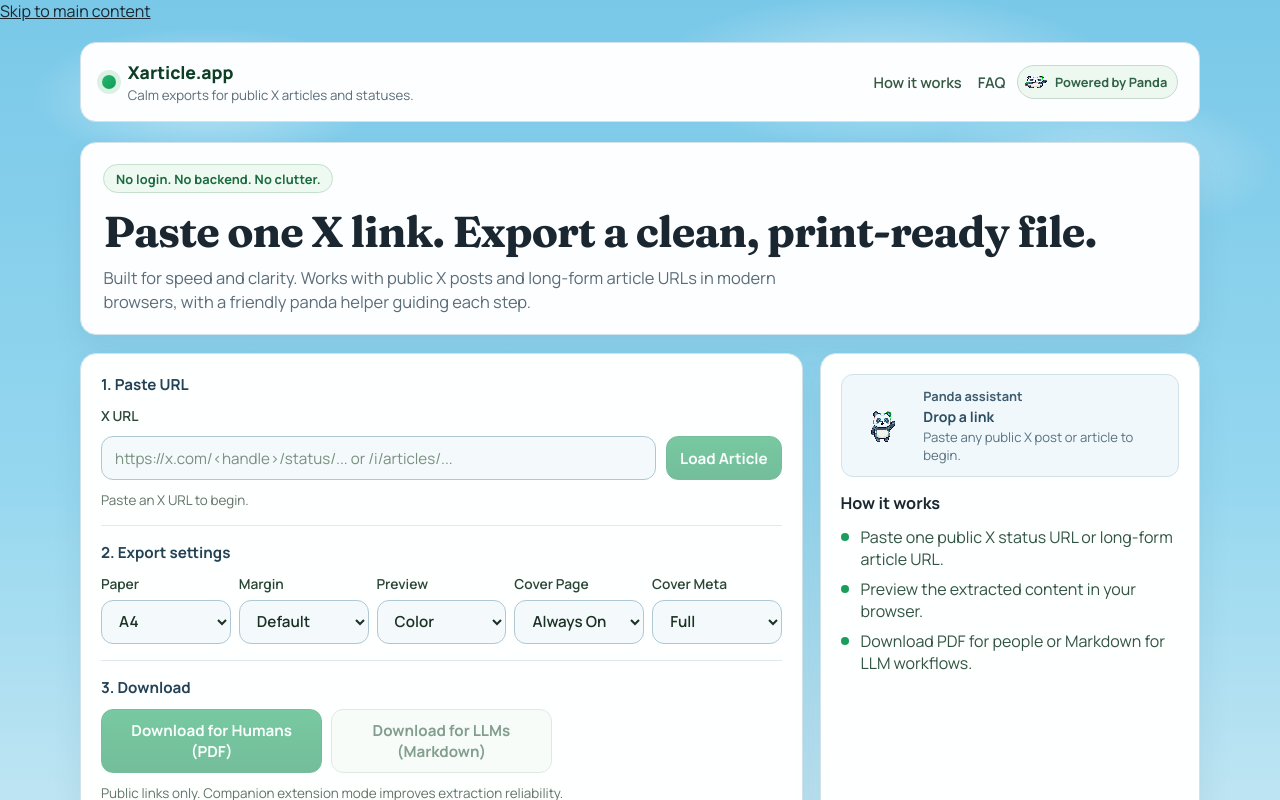
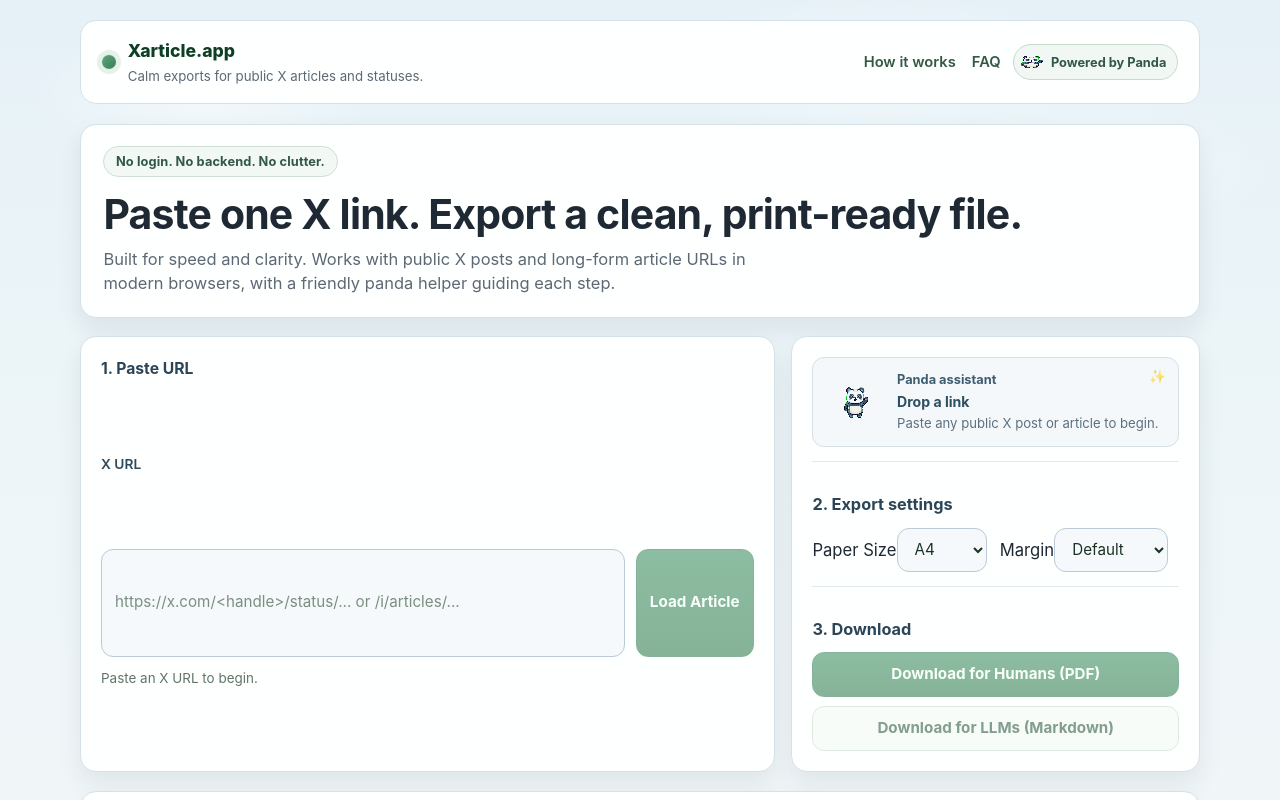
Before and after one commit to SmitMachhi/Xarticle, a React (Vite) app: page / in a window 1280 px wide. Shown: the top 800 px of the page. Built offline with nearby package versions, Linux system fonts and the light colour scheme; what pdfmake would draw is missing.

Commit message:
panda got serious

```diff
--- a/src/App.tsx
+++ b/src/App.tsx
@@ -8,7 +8,7 @@ import { extractArticleFromUrl } from './lib/extractArticle'
 import { downloadArticleMarkdown } from './lib/markdownExport'
 import { downloadArticlePdf } from './lib/pdfExport'
 import { classifyInputUrl } from './lib/xUrl'
-import type { CoverMetaStyle, CoverPageMode, ExtractedArticle, MarginPreset, PaperSize, ThemeMode } from './types/article'
+import type { ExtractedArticle, MarginPreset, PaperSize } from './types/article'
 
 const APP_NAME = 'Xarticle.app'
 const APP_TAGLINE = 'Calm exports for public X articles and statuses.'
@@ -41,9 +41,6 @@ function App() {
   const [urlInput, setUrlInput] = useState('')
   const [paperSize, setPaperSize] = useState<PaperSize>('A4')
   const [marginPreset, setMarginPreset] = useState<MarginPreset>('default')
-  const [previewTheme, setPreviewTheme] = useState<ThemeMode>('color')
-  const [coverPageMode, setCoverPageMode] = useState<CoverPageMode>('always')
-  const [coverMetaStyle, setCoverMetaStyle] = useState<CoverMetaStyle>('full')
   const [article, setArticle] = useState<ExtractedArticle | null>(null)
   const [loading, setLoading] = useState(false)
   const [error, setError] = useState<string | null>(null)
@@ -106,7 +103,7 @@ function App() {
     }
   }
 
-  const downloadPdf = async (themeMode: ThemeMode) => {
+  const downloadPdf = async () => {
     if (!article) {
       return
     }
@@ -116,9 +113,9 @@ function App() {
       await downloadArticlePdf(article, {
         paperSize,
         marginPreset,
-        themeMode,
-        coverPageMode,
-        coverMetaStyle,
+        themeMode: 'color',
+        coverPageMode: 'always',
+        coverMetaStyle: 'full',
       })
     } catch (err) {
       const message = err instanceof Error ? err.message : 'PDF generation failed.'
@@ -197,12 +194,23 @@ function App() {
                 {urlClassification.reason}
               </p>
             </section>
+          </section>
+
+          <aside className="app-card helper-card export-panel">
+            <div className={`panda-guide ${loading ? 'is-loading' : ''}`} aria-live="polite">
+              <img src={mascotState.src} alt="Panda assistant" />
+              <div>
+                <p className="panda-guide-title">Panda assistant</p>
+                <p className="panda-guide-status">{mascotState.label}</p>
+                <p className="panda-guide-copy">{mascotState.copy}</p>
+              </div>
+            </div>
 
             <section className="section-block">
               <h2 className="section-title">2. Export settings</h2>
               <div className="option-grid">
                 <label>
-                  Paper
+                  Paper Size
                   <select value={paperSize} onChange={(event) => setPaperSize(event.target.value as PaperSize)}>
                     <option value="A4">A4</option>
                     <option value="LETTER">Letter</option>
@@ -216,62 +224,20 @@ function App() {
                     <option value="minimum">Minimum</option>
                   </select>
                 </label>
-
-                <label>
-                  Preview
-                  <select value={previewTheme} onChange={(event) => setPreviewTheme(event.target.value as ThemeMode)}>
-                    <option value="color">Color</option>
-                    <option value="bw">B/W</option>
-                  </select>
-                </label>
-
-                <label>
-                  Cover Page
-                  <select value={coverPageMode} onChange={(event) => setCoverPageMode(event.target.value as CoverPageMode)}>
-                    <option value="always">Always On</option>
-                    <option value="off">Off</option>
-                  </select>
-                </label>
-
-                <label>
-                  Cover Meta
-                  <select value={coverMetaStyle} onChange={(event) => setCoverMetaStyle(event.target.value as CoverMetaStyle)}>
-                    <option value="full">Full</option>
-                    <option value="minimal">Minimal</option>
-                  </select>
-                </label>
               </div>
             </section>
 
             <section className="section-block">
               <h2 className="section-title">3. Download</h2>
               <div className="button-row">
-                <button className="btn-primary" onClick={() => downloadPdf(previewTheme)} disabled={!canDownload}>
+                <button className="btn-primary" onClick={downloadPdf} disabled={!canDownload}>
                   {downloadState === 'pdf' ? 'Generating...' : 'Download for Humans (PDF)'}
                 </button>
                 <button className="btn-muted" onClick={downloadMarkdown} disabled={!canDownload}>
                   {downloadState === 'markdown' ? 'Generating...' : 'Download for LLMs (Markdown)'}
                 </button>
               </div>
-              <p className="helper-line">Public links only. Companion extension mode improves extraction reliability.</p>
             </section>
-          </section>
-
-          <aside className="app-card helper-card" id="how-it-works">
-            <div className="panda-guide" aria-live="polite">
-              <img src={mascotState.src} alt="Panda assistant" />
-              <div>
-                <p className="panda-guide-title">Panda assistant</p>
-                <p className="panda-guide-status">{mascotState.label}</p>
-                <p className="panda-guide-copy">{mascotState.copy}</p>
-              </div>
-            </div>
-            <h2>How it works</h2>
-            <ul className="how-list">
-              {HOW_IT_WORKS.map((step) => (
-                <li key={step}>{step}</li>
-              ))}
-            </ul>
           </aside>
         </section>
 
@@ -283,9 +249,9 @@ function App() {
               <section className="preview-wrap">
                 <ArticlePreview
                   article={article}
-                  themeMode={previewTheme}
-                  coverPageMode={coverPageMode}
-                  coverMetaStyle={coverMetaStyle}
+                  themeMode="color"
+                  coverPageMode="always"
+                  coverMetaStyle="full"
                 />
               </section>
             ) : (
@@ -307,12 +273,12 @@ function App() {
             </div>
           </article>
 
-          <article className="app-card info-card">
-            <h2>Why people use this</h2>
+          <article className="app-card info-card" id="how-it-works">
+            <h2>How it works</h2>
             <ul className="how-list">
-              <li>No account setup.</li>
-              <li>Works fully client-side in browser.</li>
-              <li>Keeps selectable text for print and LLM workflows.</li>
+              {HOW_IT_WORKS.map((step) => (
+                <li key={step}>{step}</li>
+              ))}
             </ul>
           </article>
         </section>
--- a/src/index.css
+++ b/src/index.css
@@ -1,29 +1,58 @@
-@import url('https://fonts.googleapis.com/css2?family=Fraunces:opsz,wght@9..144,600;9..144,700&family=Manrope:wght@400;500;600;700;800&display=swap');
-
 :root {
-  --bg: #eaf3f7;
-  --sky-top: #79c8e8;
-  --sky-bottom: #95d7ef;
-  --cloud: #f3faff;
-  --meadow-light: #cbea84;
-  --meadow-mid: #99cb61;
+  --bg: #f4f7f8;
+  --sky-top: #e6f1f7;
+  --sky-bottom: #edf5f8;
+  --cloud: #ffffff;
+  --meadow-light: #d7e7b3;
+  --meadow-mid: #c6da9f;
   --surface: #ffffff;
-  --surface-soft: #f4f9fc;
-  --text: #1a2730;
-  --muted: #5a6c78;
-  --line: #d2e2ea;
-  --line-strong: #afc8d5;
-  --green: #0f9b58;
-  --green-strong: #0f7846;
-  --green-soft: #e8f8ef;
+  --surface-soft: #f6f9fb;
+  --text: #1f2933;
+  --muted: #5c6975;
+  --line: #d6e0e7;
+  --line-strong: #bacad6;
+  --green: #2e7d4f;
+  --green-strong: #24623f;
+  --green-soft: #eef7f1;
   --danger-bg: #fff0f2;
   --danger-line: #f0c5cc;
   --danger-text: #9f2f42;
-  --shadow: 0 16px 30px rgba(44, 89, 112, 0.09);
+  --shadow: 0 12px 24px rgba(31, 41, 51, 0.08);
   --radius: 16px;
-  --font-body: 'Manrope', 'Segoe UI', sans-serif;
-  --font-display: 'Fraunces', Georgia, serif;
+  --font-body: -apple-system, BlinkMacSystemFont, 'SF Pro Text', 'Helvetica Neue', Arial, sans-serif;
+  --font-display: -apple-system, BlinkMacSystemFont, 'SF Pro Display', 'Helvetica Neue', Arial, sans-serif;
   --control-height: 44px;
+}
+
+@keyframes quick-rise {
+  from {
+    opacity: 0;
+    transform: translateY(8px);
+  }
+  to {
+    opacity: 1;
+    transform: translateY(0);
+  }
+}
+
+@keyframes pulse-dot {
+  0%,
+  100% {
+    transform: scale(1);
+  }
+  50% {
+    transform: scale(1.08);
+  }
+}
+
+@keyframes panda-bob {
+  0%,
+  100% {
+    transform: translateY(0);
+  }
+  50% {
+    transform: translateY(-3px);
+  }
 }
 
 *,
@@ -44,6 +73,8 @@ body {
   background: linear-gradient(180deg, var(--sky-top) 0%, var(--sky-bottom) 34%, var(--bg) 82%);
   color: var(--text);
   font-family: var(--font-body);
+  font-size: clamp(16px, 0.92rem + 0.15vw, 17px);
+  line-height: 1.5;
 }
 
 a {
@@ -71,9 +102,9 @@ select {
   z-index: 0;
   pointer-events: none;
   background:
-    radial-gradient(14rem 5.5rem at 16% 20%, rgba(243, 250, 255, 0.52) 0%, transparent 78%),
-    radial-gradient(18rem 6.2rem at 69% 15%, rgba(243, 250, 255, 0.48) 0%, transparent 79%),
-    radial-gradient(14rem 5.6rem at 86% 34%, rgba(243, 250, 255, 0.42) 0%, transparent 79%);
+    radial-gradient(14rem 5.5rem at 16% 20%, rgba(255, 255, 255, 0.5) 0%, transparent 78%),
+    radial-gradient(18rem 6.2rem at 69% 15%, rgba(255, 255, 255, 0.44) 0%, transparent 79%),
+    radial-gradient(14rem 5.6rem at 86% 34%, rgba(255, 255, 255, 0.39) 0%, transparent 79%);
 }
 
 .site-shell::after {
@@ -84,10 +115,10 @@ select {
   z-index: 0;
   pointer-events: none;
   background:
-    radial-gradient(7rem 2.2rem at 12% 78%, #cce58f 0%, transparent 74%),
-    radial-gradient(6rem 2rem at 33% 84%, #cce58f 0%, transparent 75%),
-    radial-gradient(7rem 2.2rem at 61% 77%, #cce58f 0%, transparent 74%),
-    radial-gradient(6rem 2rem at 84% 83%, #cce58f 0%, transparent 75%),
+    radial-gradient(7rem 2.2rem at 12% 78%, #d5e7b2 0%, transparent 74%),
+    radial-gradient(6rem 2rem at 33% 84%, #d5e7b2 0%, transparent 75%),
+    radial-gradient(7rem 2.2rem at 61% 77%, #d5e7b2 0%, transparent 74%),
+    radial-gradient(6rem 2rem at 84% 83%, #d5e7b2 0%, transparent 75%),
     linear-gradient(180deg, var(--meadow-light) 0%, var(--meadow-mid) 100%);
 }
 
@@ -97,13 +128,14 @@ select {
   padding: 1.05rem 1.3rem;
   border: 1px solid var(--line);
   border-radius: var(--radius);
-  background: color-mix(in srgb, var(--surface) 93%, #e8f4fa 7%);
+  background: color-mix(in srgb, var(--surface) 96%, #edf3f6 4%);
   display: flex;
   align-items: center;
   justify-content: space-between;
   gap: 1rem;
   position: relative;
   z-index: 2;
+  animation: quick-rise 180ms ease-out both;
 }
 
 .brand-block {
@@ -116,8 +148,9 @@ select {
   width: 14px;
   height: 14px;
   border-radius: 999px;
-  background: linear-gradient(135deg, #26b76d 0%, #0f9b58 100%);
-  box-shadow: 0 0 0 5px #daf1e3;
+  background: linear-gradient(135deg, #5fa67f 0%, #387d57 100%);
+  box-shadow: 0 0 0 5px #e6f1ea;
+  animation: pulse-dot 1.1s ease-in-out infinite;
 }
 
 .brand-name {
@@ -162,9 +195,9 @@ select {
   gap: 0.45rem;
   border: 1px solid #c5dbce;
   border-radius: 999px;
-  background: #edf8f1;
-  padding: 0.28rem 0.62rem 0.28rem 0.34rem;
-  color: #2f6145;
+  background: #f1f7f3;
+  padding: 0.32rem 0.68rem 0.32rem 0.38rem;
+  color: #315846;
   font-size: 0.8rem;
   font-weight: 700;
 }
@@ -187,8 +220,9 @@ select {
   padding: 1.3rem 1.4rem;
   border: 1px solid var(--line);
   border-radius: var(--radius);
-  background: color-mix(in srgb, var(--surface) 92%, #ecf7fc 8%);
+  background: color-mix(in srgb, var(--surface) 96%, #eff4f7 4%);
   box-shadow: var(--shadow);
+  animation: quick-rise 210ms ease-out both;
 }
 
 .hero-kicker {
@@ -196,9 +230,9 @@ select {
   display: inline-block;
   padding: 0.3rem 0.72rem;
   border-radius: 999px;
-  border: 1px solid #c6dfcc;
-  background: #edf9f1;
-  color: #1a6a3f;
+  border: 1px solid #d0ded4;
+  background: #f2f8f4;
+  color: #315846;
   font-size: 0.8rem;
   font-weight: 700;
   letter-spacing: 0.01em;
@@ -207,9 +241,10 @@ select {
 .hero-title {
   margin: 0.9rem 0 0;
   font-family: var(--font-display);
-  font-size: clamp(2rem, 4vw, 2.7rem);
-  line-height: 1.1;
+  font-size: clamp(2rem, 3.2vw, 2.56rem);
+  line-height: 1.14;
   letter-spacing: -0.02em;
+  font-weight: 700;
 }
 
 .hero-copy {
@@ -223,15 +258,22 @@ select {
 .workbench {
   margin-top: 1.1rem;
   display: grid;
-  grid-template-columns: minmax(0, 1.9fr) minmax(280px, 1fr);
+  grid-template-columns: minmax(0, 1.7fr) minmax(300px, 1fr);
   gap: 1.05rem;
 }
 
 .app-card {
   border: 1px solid var(--line);
   border-radius: var(--radius);
-  background: color-mix(in srgb, var(--surface) 96%, #edf7fc 4%);
+  background: color-mix(in srgb, var(--surface) 97%, #eef3f6 3%);
   box-shadow: var(--shadow);
+  transition: transform 120ms ease, box-shadow 120ms ease;
+  animation: quick-rise 220ms ease-out both;
+}
+
+.app-card:hover {
+  transform: translateY(-2px);
+  box-shadow: 0 16px 26px rgba(31, 41, 51, 0.1);
 }
 
 .controls-panel {
@@ -245,7 +287,7 @@ select {
   gap: 0.42rem;
   font-size: 0.86rem;
   font-weight: 600;
-  color: #294636;
+  color: #2f4959;
 }
 
 .section-block {
@@ -262,9 +304,9 @@ select {
 
 .section-title {
   margin: 0;
-  font-size: 0.95rem;
+  font-size: 0.98rem;
   font-weight: 700;
-  color: #244255;
+  color: #2b4557;
 }
 
 .row {
@@ -289,15 +331,21 @@ button {
   min-height: var(--control-height);
   padding: 0.62rem 0.82rem;
   font-size: 0.95rem;
+  transition:
+    border-color 120ms ease,
+    background-color 120ms ease,
+    transform 100ms ease;
 }
 
 input::placeholder {
   color: #7a8f7f;
 }
 
-input:focus,
-select:focus,
-button:focus {
+input:focus-visible,
+select:focus-visible,
+button:focus-visible,
+a:focus-visible,
+summary:focus-visible {
   outline: 2px solid #7cd6a6;
   outline-offset: 2px;
 }
@@ -313,13 +361,14 @@ button:disabled {
 }
 
 .btn-primary {
-  border-color: #178e54;
-  background: linear-gradient(180deg, #18a35f 0%, #118f54 100%);
+  border-color: #2f7d4f;
+  background: linear-gradient(180deg, #3c8e5f 0%, #2f7d4f 100%);
   color: #f4fff8;
 }
 
 .btn-primary:hover:enabled {
-  filter: brightness(1.04);
+  filter: brightness(1.02);
+  transform: translateY(-1px);
 }
 
 .btn-muted {
@@ -330,25 +379,19 @@ button:disabled {
 
 .btn-muted:hover:enabled {
   background: #e9f5ec;
+  transform: translateY(-1px);
 }
 
 .button-row {
   display: grid;
-  grid-template-columns: repeat(3, minmax(0, 1fr));
-  gap: 0.52rem;
+  gap: 0.6rem;
 }
 
-.button-row button {
-  width: 100%;
-}
-
-.helper-line,
 .url-status {
   margin: 0;
   font-size: 0.84rem;
 }
 
-.helper-line,
 .url-status-empty {
   color: #617467;
 }
@@ -365,7 +408,21 @@ button:disabled {
 
 .helper-card {
   padding: 1.25rem;
-  background: color-mix(in srgb, var(--surface) 95%, #eef8fc 5%);
+  background: color-mix(in srgb, var(--surface) 97%, #eef3f6 3%);
+}
+
+.export-panel {
+  display: grid;
+  gap: 0.9rem;
+}
+
+.export-panel .option-grid {
+  grid-template-columns: repeat(2, minmax(0, 1fr));
+}
+
+.export-panel .section-block {
+  border-top: 1px solid #dfe9ee;
+  padding-top: 0.9rem;
 }
 
 .panda-guide {
@@ -374,8 +431,20 @@ button:disabled {
   gap: 0.7rem;
   border: 1px solid var(--line);
   border-radius: 12px;
-  background: #f0f8fc;
+  background: #f4f8fb;
   padding: 0.78rem;
+  position: relative;
+  overflow: hidden;
+  transition: border-color 120ms ease, background-color 120ms ease;
+}
+
+.panda-guide::after {
+  content: '✨';
+  position: absolute;
+  right: 0.75rem;
+  top: 0.55rem;
+  font-size: 0.85rem;
+  opacity: 0.7;
 }
 
 .panda-guide img {
@@ -383,6 +452,11 @@ button:disabled {
   height: 60px;
   object-fit: contain;
   image-rendering: pixelated;
+  animation: panda-bob 1.4s ease-in-out infinite;
+}
+
+.panda-guide.is-loading img {
+  animation-duration: 0.8s;
 }
 
 .panda-guide-title,
@@ -407,7 +481,7 @@ button:disabled {
 .panda-guide-copy {
   margin-top: 0.1rem;
   font-size: 0.82rem;
-  color: #587282;
+  color: #5c707e;
 }
 
 .helper-card h2 {
@@ -418,6 +492,7 @@ button:disabled {
 .preview-band {
   margin-top: 1.2rem;
   padding: 0;
+  animation: quick-rise 260ms ease-out both;
 }
 
 .preview-content {
@@ -551,7 +626,7 @@ button:disabled {
   margin-top: 0.82rem;
   display: grid;
   grid-template-columns: repeat(5, minmax(0, 1fr));
-  gap: 0.42rem;
+  gap: 0.56rem;
 }
 
 .metric-card {
@@ -580,8 +655,9 @@ button:disabled {
 
 .article-body {
   margin-top: 0.92rem;
-  font-size: 1rem;
+  font-size: 1.01rem;
   line-height: 1.58;
+  max-width: 76ch;
 }
 
 .article-body h2,
@@ -745,12 +821,13 @@ button:disabled {
   margin: 1.2rem auto 1.3rem;
   padding: 1rem 1.1rem;
   border-radius: var(--radius);
-  border: 1px solid #a8cb79;
-  background: color-mix(in srgb, var(--meadow-light) 88%, #d7edab 12%);
+  border: 1px solid #b5cb95;
+  background: color-mix(in srgb, var(--meadow-light) 86%, #e0edc6 14%);
   color: #405a32;
   text-align: center;
   position: relative;
   z-index: 2;
+  animation: quick-rise 300ms ease-out both;
 }
 
 .site-footer p {
@@ -792,3 +869,31 @@ button:disabled {
     grid-template-columns: repeat(2, minmax(0, 1fr));
   }
 }
+
+.skip-link {
+  position: absolute;
+  left: 0.8rem;
+  top: -3rem;
+  z-index: 5;
+  background: #ffffff;
+  color: #1f2933;
+  border: 1px solid #bacad6;
+  border-radius: 10px;
+  padding: 0.5rem 0.72rem;
+  text-decoration: none;
+  font-weight: 600;
+}
+
+.skip-link:focus-visible {
+  top: 0.8rem;
+}
+
+@media (prefers-reduced-motion: reduce) {
+  *,
+  *::before,
+  *::after {
+    animation: none !important;
+    transition: none !important;
+    scroll-behavior: auto !important;
+  }
+}
```
